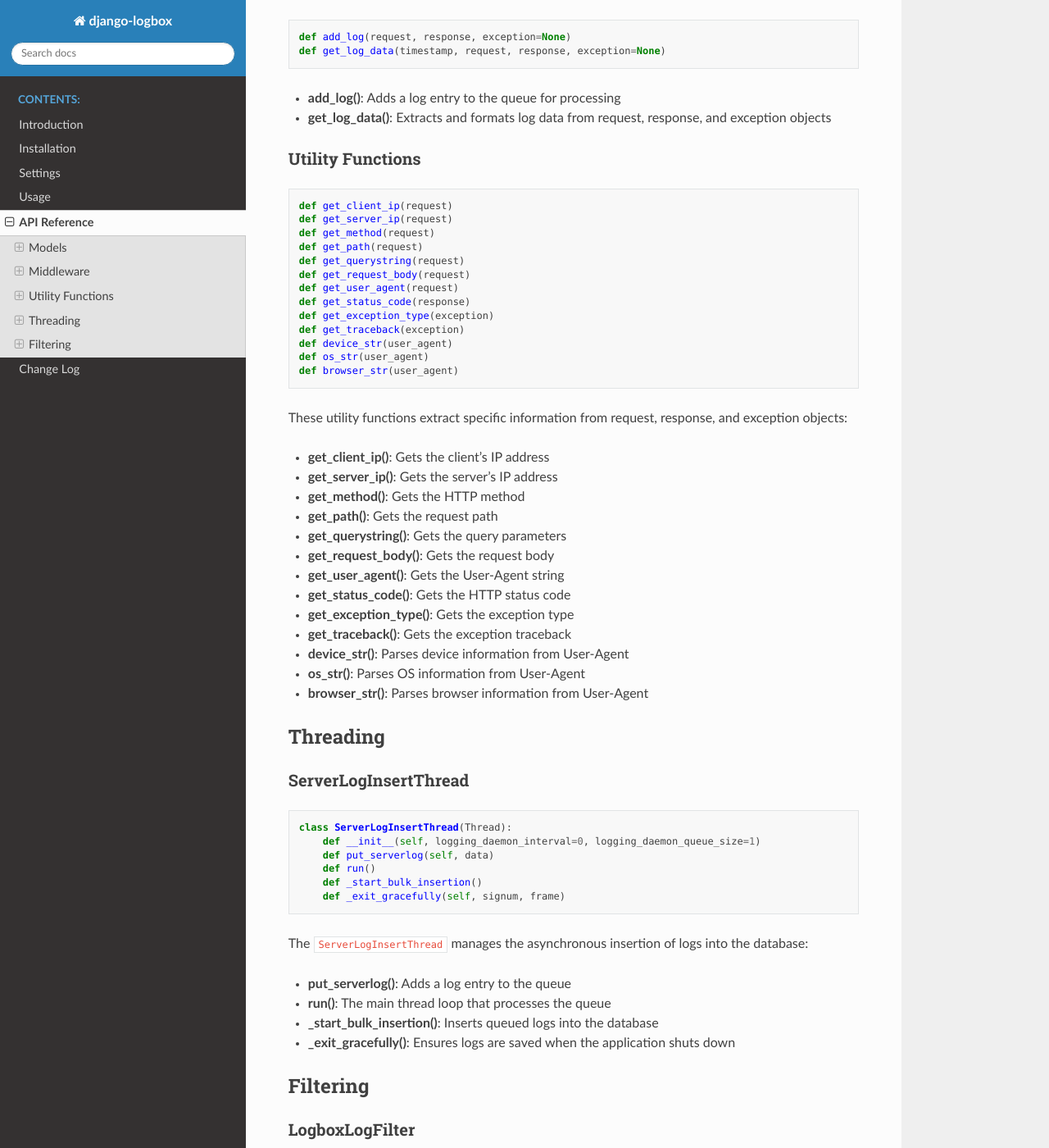
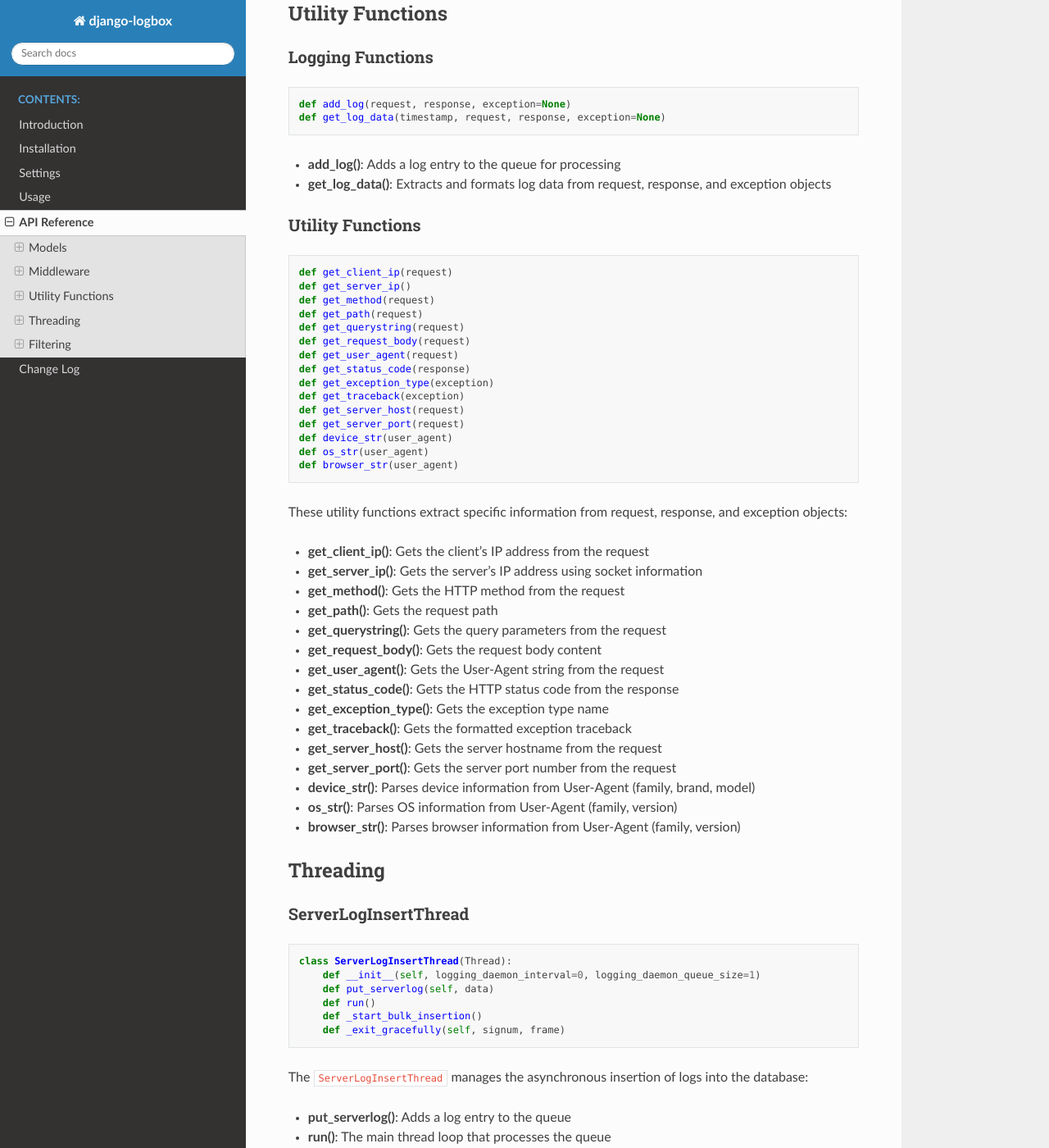
Before and after one commit to TGoddessana/django-logbox, a Sphinx documentation site: the page built from docs/api.rst, in a window 1280 px wide and 1400 px high, scrolled down 2092 px. Shown: the whole window at 82% size. Built offline with Sphinx 7.4.7 and the Read the Docs theme 3.1.0, drawn with Linux system fonts in a browser that asks for light colours; some of the changed text lies outside the part shown.

Commit message:
Update docs for v1.1.0

```diff
--- a/docs/api.rst
+++ b/docs/api.rst
@@ -32,6 +32,8 @@
         # IP fields
         server_ip = GenericIPAddressField()
         client_ip = GenericIPAddressField()
+        server_host = CharField(max_length=255, null=True, blank=True)
+        server_port = IntegerField(null=True, blank=True)
 
         # User field
         user = ForeignKey(to=settings.AUTH_USER_MODEL, on_delete=SET_NULL, null=True, blank=True, related_name="server_logs")
@@ -53,6 +55,8 @@
 - **traceback**: The full traceback of the exception
 - **server_ip**: The IP address of the server
 - **client_ip**: The IP address of the client
+- **server_host**: The hostname of the server
+- **server_port**: The port number the server is running on
 - **user**: The authenticated user associated with the request
 
 ServerLogQuerySet
@@ -122,25 +126,29 @@
     def get_status_code(response)
     def get_exception_type(exception)
     def get_traceback(exception)
+    def get_server_host(request)
+    def get_server_port(request)
     def device_str(user_agent)
     def os_str(user_agent)
     def browser_str(user_agent)
 
 These utility functions extract specific information from request, response, and exception objects:
 
-- **get_client_ip()**: Gets the client's IP address
-- **get_server_ip()**: Gets the server's IP address
-- **get_method()**: Gets the HTTP method
+- **get_client_ip()**: Gets the client's IP address from the request
+- **get_server_ip()**: Gets the server's IP address using socket information
+- **get_method()**: Gets the HTTP method from the request
 - **get_path()**: Gets the request path
-- **get_querystring()**: Gets the query parameters
-- **get_request_body()**: Gets the request body
-- **get_user_agent()**: Gets the User-Agent string
-- **get_status_code()**: Gets the HTTP status code
-- **get_exception_type()**: Gets the exception type
-- **get_traceback()**: Gets the exception traceback
-- **device_str()**: Parses device information from User-Agent
-- **os_str()**: Parses OS information from User-Agent
-- **browser_str()**: Parses browser information from User-Agent
+- **get_querystring()**: Gets the query parameters from the request
+- **get_request_body()**: Gets the request body content
+- **get_user_agent()**: Gets the User-Agent string from the request
+- **get_status_code()**: Gets the HTTP status code from the response
+- **get_exception_type()**: Gets the exception type name
+- **get_traceback()**: Gets the formatted exception traceback
+- **get_server_host()**: Gets the server hostname from the request
+- **get_server_port()**: Gets the server port number from the request
+- **device_str()**: Parses device information from User-Agent (family, brand, model)
+- **os_str()**: Parses OS information from User-Agent (family, version)
+- **browser_str()**: Parses browser information from User-Agent (family, version)
 
 Threading
 --------
--- a/docs/usage.rst
+++ b/docs/usage.rst
@@ -147,3 +147,7 @@
     ServerLog.objects.filter(timestamp__lt=thirty_days_ago).delete()
 
 You can automate this cleanup using Django's management commands or a task scheduler like Celery.
+
+
+Integrating with Django-REST-Framework
+--------------------------------------
```
Also changed, not shown: other parts of docs/api.rst (+1 -1 lines), docs/changelog.rst (+10 -0 lines).
